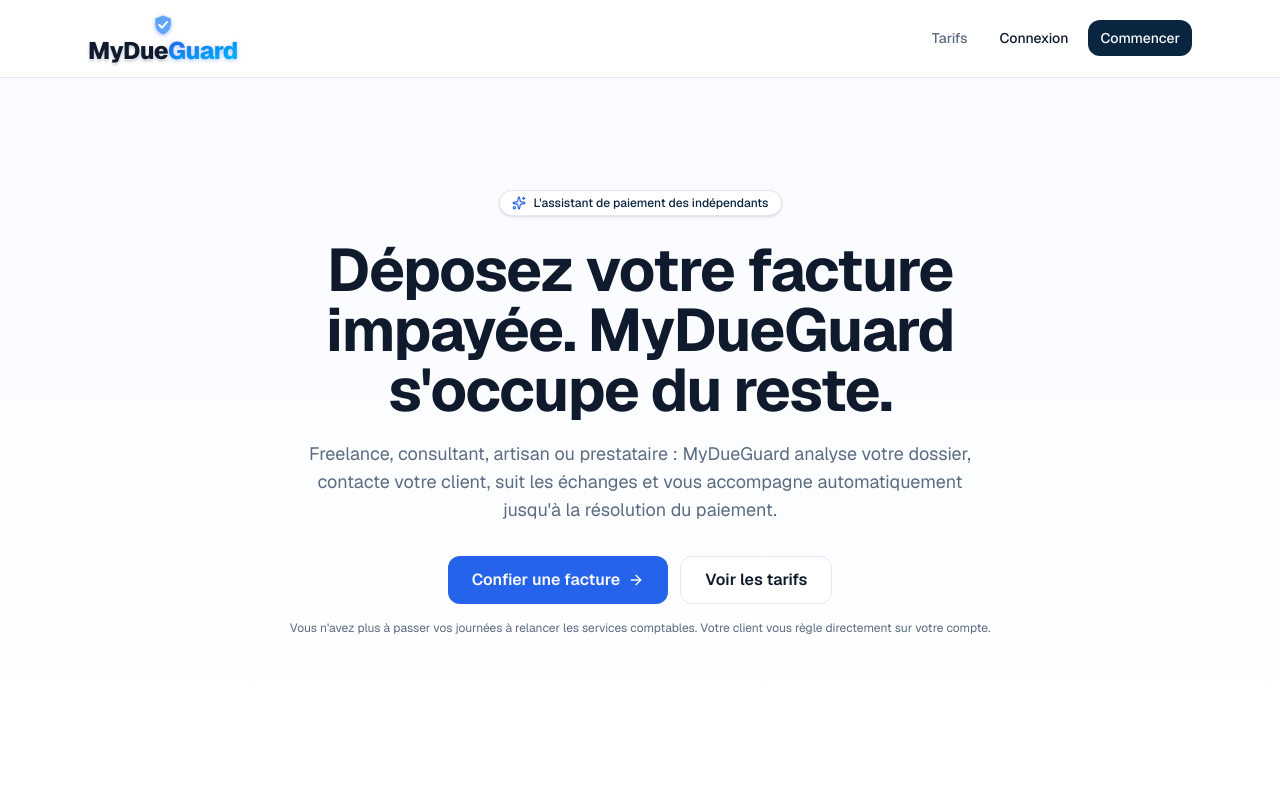
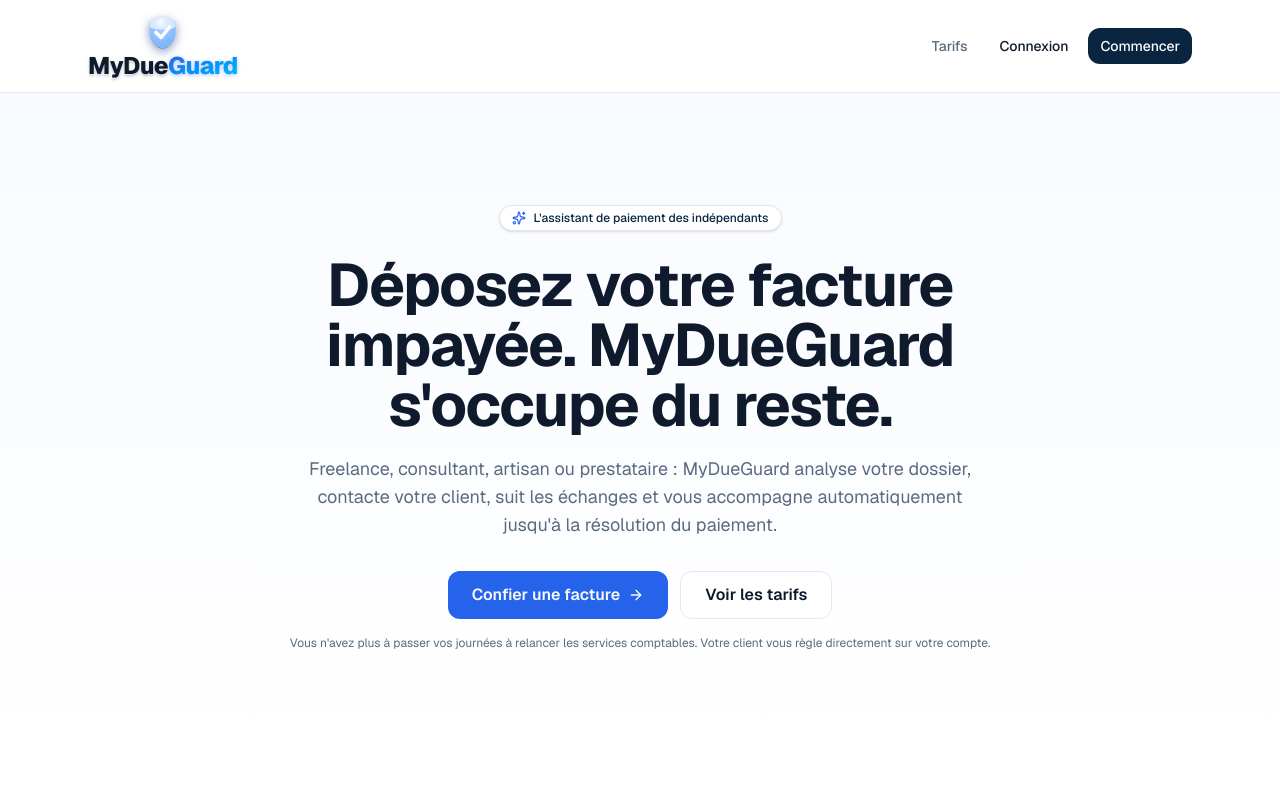
Before and after one commit to stunverse/CLAMECARE, a Next.js app: page / in a window 1280 px wide. Shown: the top 800 px of the page. Built offline with nearby package versions, Linux system fonts and the light colour scheme; no server answers.

Commit message:
Agrandit le symbole et lui ajoute brillance et relief (dégradés, reflet, biseau)

```diff
--- a/src/components/brand-logo.tsx
+++ b/src/components/brand-logo.tsx
@@ -20,7 +20,7 @@ export function BrandLogo({ className }: { className?: string }) {
       )}
       aria-label="MyDueGuard"
     >
-      <BrandSymbol className="mb-[0.12em] h-[0.92em] w-[0.92em] drop-shadow-[0_1px_2px_rgba(37,99,235,0.45)]" />
+      <BrandSymbol className="mb-[0.1em] h-[1.55em] w-[1.55em] drop-shadow-[0_3px_5px_rgba(30,58,138,0.5)]" />
       <span className="inline-flex items-baseline leading-none">
         <span className="text-foreground [text-shadow:0_1px_0_rgba(255,255,255,0.55),0_2px_3px_rgba(10,37,64,0.28)]">
           MyDue
@@ -35,10 +35,12 @@ export function BrandLogo({ className }: { className?: string }) {
 
 /**
  * The MyDueGuard mark: a shield (protection / "Guard") holding a check
- * (facture réglée). Filled with the brand blue gradient; a lighter top edge
- * gives it relief.
+ * (facture réglée). Glossy blue body with a specular highlight and a beveled
+ * rim for a raised, shiny 3D feel.
  */
 export function BrandSymbol({ className }: { className?: string }) {
+  const shield =
+    "M12 1.6 20.4 4.8 V11.2 C20.4 16.4 16.8 20.4 12 22.4 C7.2 20.4 3.6 16.4 3.6 11.2 V4.8 Z";
   return (
     <svg
       viewBox="0 0 24 24"
@@ -47,26 +49,51 @@ export function BrandSymbol({ className }: { className?: string }) {
       aria-label="MyDueGuard"
     >
       <defs>
-        <linearGradient id="mdg-shield" x1="4" y1="2" x2="20" y2="22">
-          <stop offset="0" stopColor="#60a5fa" />
-          <stop offset="0.55" stopColor="#2563eb" />
-          <stop offset="1" stopColor="#1e3a8a" />
+        {/* Body: bright top rolling into a deep blue base for volume. */}
+        <linearGradient id="mdg-body" x1="12" y1="1.6" x2="12" y2="22.4">
+          <stop offset="0" stopColor="#7cb6ff" />
+          <stop offset="0.45" stopColor="#2f7bf6" />
+          <stop offset="0.78" stopColor="#1d54c9" />
+          <stop offset="1" stopColor="#132f7a" />
+        </linearGradient>
+        {/* Specular gloss centered on the upper dome. */}
+        <radialGradient id="mdg-spec" cx="0.42" cy="0.16" r="0.75">
+          <stop offset="0" stopColor="#ffffff" stopOpacity="0.85" />
+          <stop offset="0.35" stopColor="#ffffff" stopOpacity="0.28" />
+          <stop offset="1" stopColor="#ffffff" stopOpacity="0" />
+        </radialGradient>
+        {/* Glassy sheen band across the top half. */}
+        <linearGradient id="mdg-sheen" x1="12" y1="1.6" x2="12" y2="12.5">
+          <stop offset="0" stopColor="#ffffff" stopOpacity="0.6" />
+          <stop offset="1" stopColor="#ffffff" stopOpacity="0" />
         </linearGradient>
       </defs>
+
+      {/* Beveled rim (darker edge behind the body). */}
+      <path d={shield} fill="#0f2a6b" transform="translate(0 0.35)" />
+      {/* Main glossy body. */}
+      <path d={shield} fill="url(#mdg-body)" />
+      {/* Top sheen. */}
       <path
-        d="M12 1.6 20.4 4.8 V11.2 C20.4 16.4 16.8 20.4 12 22.4 C7.2 20.4 3.6 16.4 3.6 11.2 V4.8 Z"
-        fill="url(#mdg-shield)"
+        d="M12 1.6 20.4 4.8 V8.2 C17.6 10.6 6.4 10.6 3.6 8.2 V4.8 Z"
+        fill="url(#mdg-sheen)"
       />
+      {/* Specular highlight. */}
+      <path d={shield} fill="url(#mdg-spec)" />
+      {/* Bright inner rim highlight for the raised bevel. */}
       <path
-        d="M12 1.6 20.4 4.8 V6 C20.4 5 12 1.9 12 1.9 Z"
-        fill="#ffffff"
-        opacity="0.18"
+        d={shield}
+        fill="none"
+        stroke="#dbeafe"
+        strokeOpacity="0.55"
+        strokeWidth="0.7"
       />
+      {/* The check — facture réglée. */}
       <path
-        d="M8 11.9 11 14.9 16.2 8.8"
+        d="M7.7 11.9 11 15.1 16.5 8.5"
         fill="none"
         stroke="#ffffff"
-        strokeWidth="2.1"
+        strokeWidth="2.3"
         strokeLinecap="round"
         strokeLinejoin="round"
       />
```
